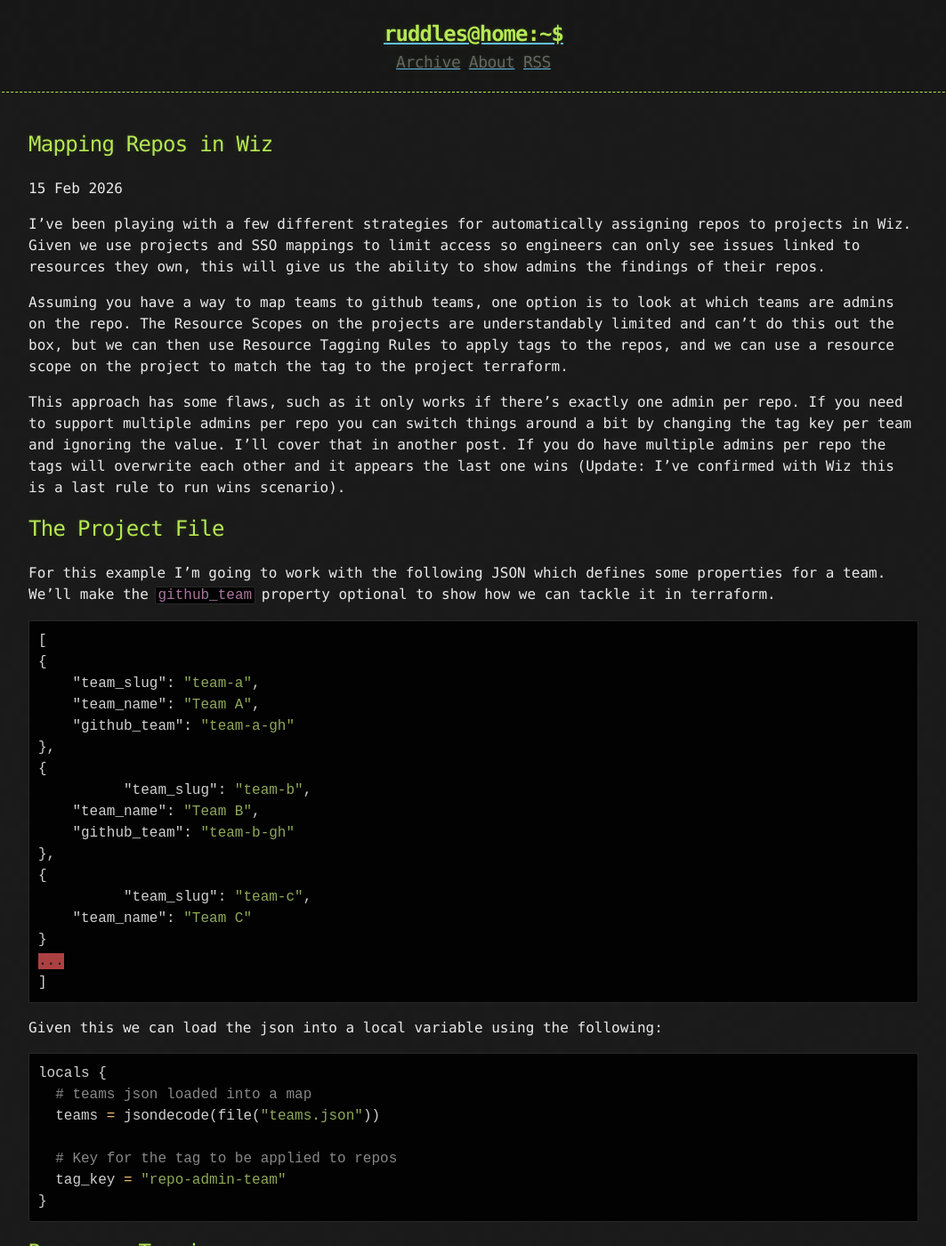
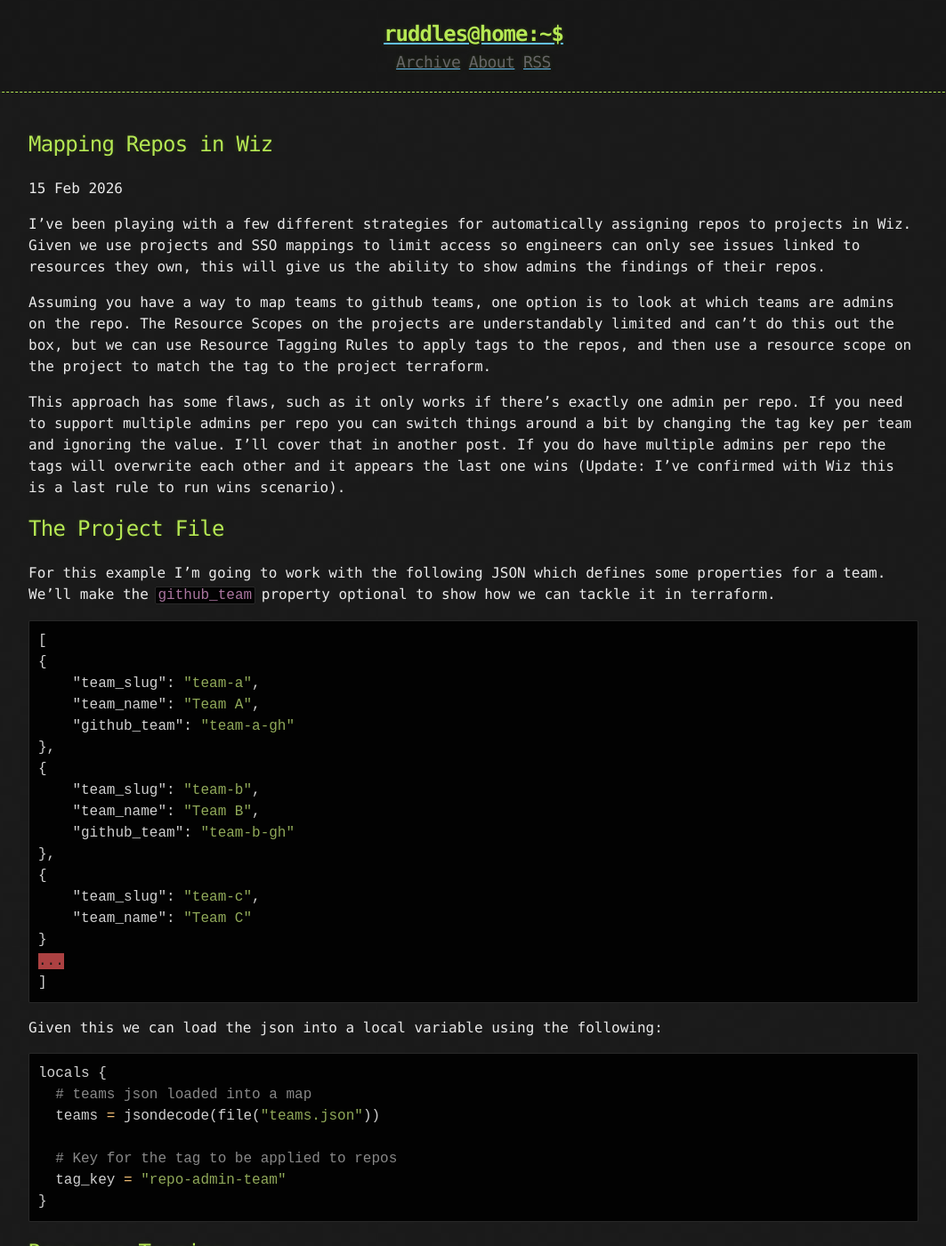
Before and after one commit to ruddles/ruddles.github.io, a Jekyll site: the page built from _posts/2026-02-15-Wiz-Code-Repo-Mapping.md, in a window 1280 px wide and 1400 px high. Shown: the whole window at 89% size, without its empty margins (108-1171 px from the left). Built offline with Jekyll 4.4.1, drawn with Linux system fonts in a browser that asks for light colours; some of the changed text lies outside the part shown.

Commit message:
Formatting and typos

````diff
--- a/_posts/2026-02-15-Wiz-Code-Repo-Mapping.md
+++ b/_posts/2026-02-15-Wiz-Code-Repo-Mapping.md
@@ -5,7 +5,7 @@ published: true
 
 I've been playing with a few different strategies for automatically assigning repos to projects in Wiz. Given we use projects and SSO mappings to limit access so engineers can only see issues linked to resources they own, this will give us the ability to show admins the findings of their repos.
 
-Assuming you have a way to map teams to github teams, one option is to look at which teams are admins on the repo. The Resource Scopes on the projects are understandably limited and can't do this out the box, but we can then use Resource Tagging Rules to apply tags to the repos, and we can use a resource scope on the project to match the tag to the project terraform.
+Assuming you have a way to map teams to github teams, one option is to look at which teams are admins on the repo. The Resource Scopes on the projects are understandably limited and can't do this out the box, but we can use Resource Tagging Rules to apply tags to the repos, and then use a resource scope on the project to match the tag to the project terraform.
 
 This approach has some flaws, such as it only works if there's exactly one admin per repo. If you need to support multiple admins per repo you can switch things around a bit by changing the tag key per team and ignoring the value. I'll cover that in another post. If you do have multiple admins per repo the tags will overwrite each other and it appears the last one wins (Update: I've confirmed with Wiz this is a last rule to run wins scenario).
 
@@ -21,12 +21,12 @@ For this example I'm going to work with the following JSON which defines some pr
     "github_team": "team-a-gh"
 },
 {
-	  "team_slug": "team-b",
+    "team_slug": "team-b",
     "team_name": "Team B",
     "github_team": "team-b-gh"
 },
 {
-	  "team_slug": "team-c",
+    "team_slug": "team-c",
     "team_name": "Team C"
 }
 ...
@@ -49,7 +49,7 @@ locals {
 
 What we want to do is set up a resource tagging rule for each team, applying it to every repo object where that team is an admin.
 
-We can us the lookup function to get the `github_team` property or an empty string if the property doesn't exist.
+The lookup function allows us to get the `github_team` property or an empty string if the property doesn't exist.
 
 ```terraform
 resource "wiz_resource_tagging_rule" "repo_owning_team" {
````
